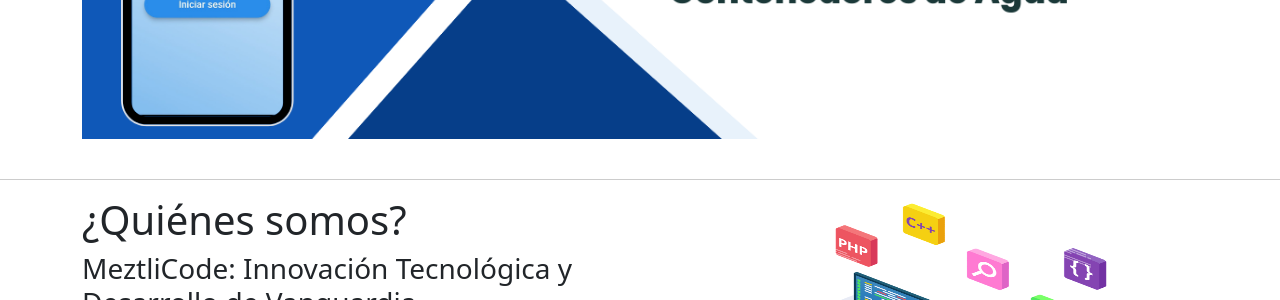
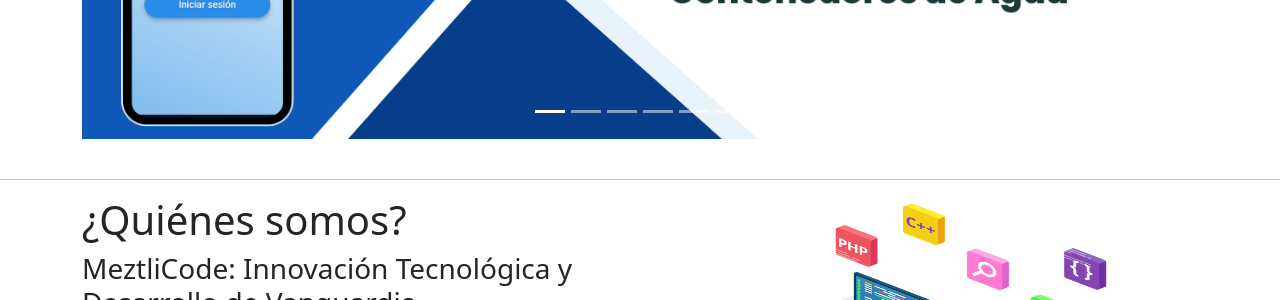
Before and after one commit to JesusGarciaShakur/app_web, a Flask app: page / in a window 1280 px wide. Shown: the part 383-683 px from the top of the page. Run offline with Flask 3, Linux system fonts and the light colour scheme; some libraries are stand-ins or nearby versions.

Commit message:
carrusel

```diff
--- a/App/templates/pages/index.html
+++ b/App/templates/pages/index.html
@@ -2,7 +2,15 @@
 {% block title %}Inicio{% endblock title %}
 {% block content %}
 <div class="container py-4">
-    <div id="carouselExampleControls" class="carousel slide" data-ride="carousel">
+    <div id="carouselExampleIndicators" class="carousel slide" data-ride="carousel">
+        <ol class="carousel-indicators">
+            <li data-target="#carouselExampleIndicators" data-slide-to="0" class="active"></li>
+            <li data-target="#carouselExampleIndicators" data-slide-to="1"></li>
+            <li data-target="#carouselExampleIndicators" data-slide-to="2"></li>
+            <li data-target="#carouselExampleIndicators" data-slide-to="3"></li>
+            <li data-target="#carouselExampleIndicators" data-slide-to="4"></li>
+            <li data-target="#carouselExampleIndicators" data-slide-to="5"></li>
+        </ol>
         <div class="carousel-inner">
             <div class="carousel-item active">
                 <img src="{{ url_for('static', filename='images/carrusel/1.png') }}" class="d-block w-100" alt="item-1-Carrousel">
@@ -29,11 +37,11 @@
                 <div class="carousel-caption d-none d-md-block text-white"></div>
             </div>
         </div>
-        <a class="carousel-control-prev" href="#carouselExampleControls" role="button" data-slide="prev">
+        <a class="carousel-control-prev" href="#carouselExampleIndicators" role="button" data-slide="prev">
             <span class="carousel-control-prev-icon" aria-hidden="true"></span>
             <span class="sr-only">Previous</span>
         </a>
-        <a class="carousel-control-next" href="#carouselExampleControls" role="button" data-slide="next">
+        <a class="carousel-control-next" href="#carouselExampleIndicators" role="button" data-slide="next">
             <span class="carousel-control-next-icon" aria-hidden="true"></span>
             <span class="sr-only">Next</span>
         </a>
```
